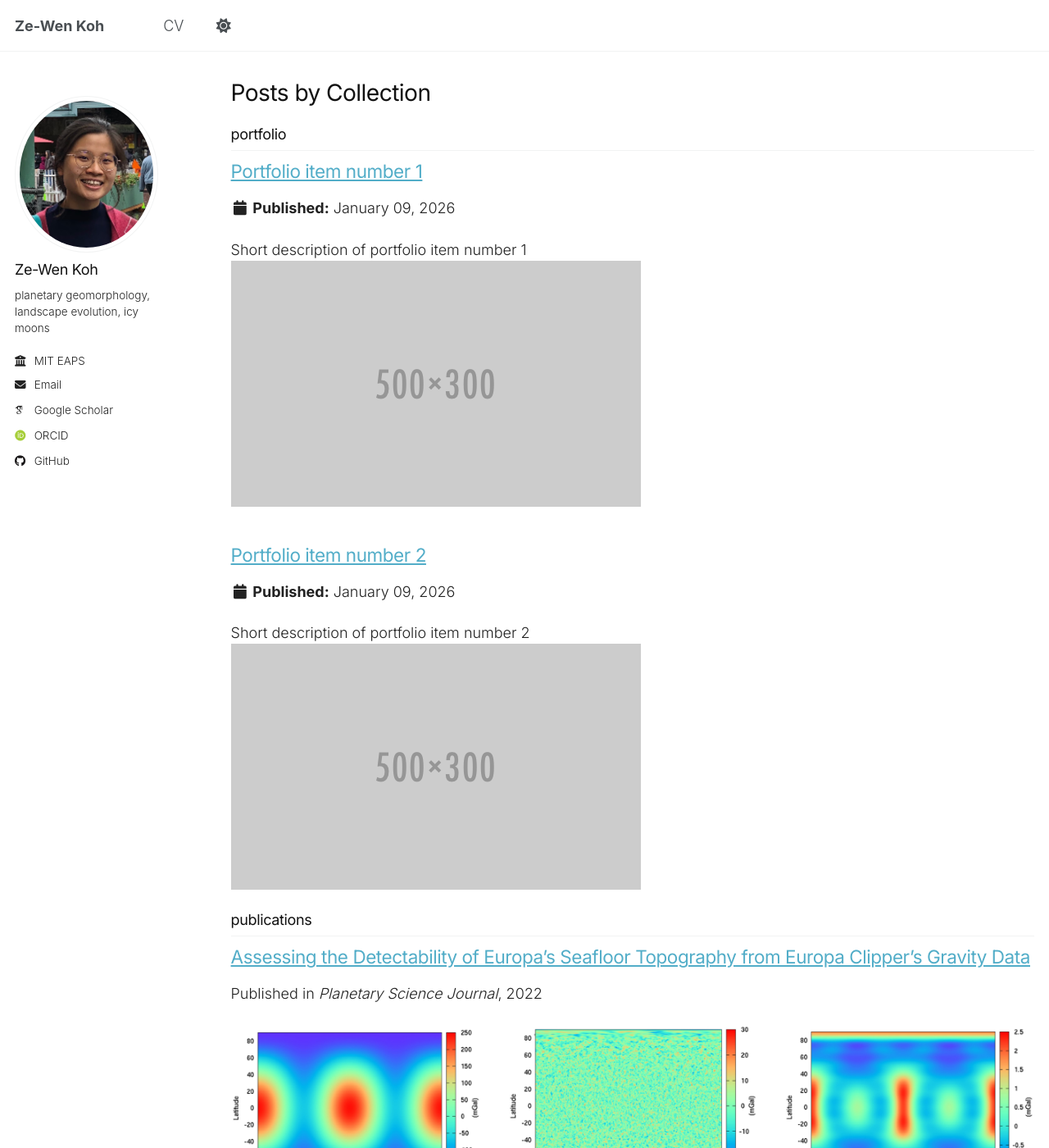
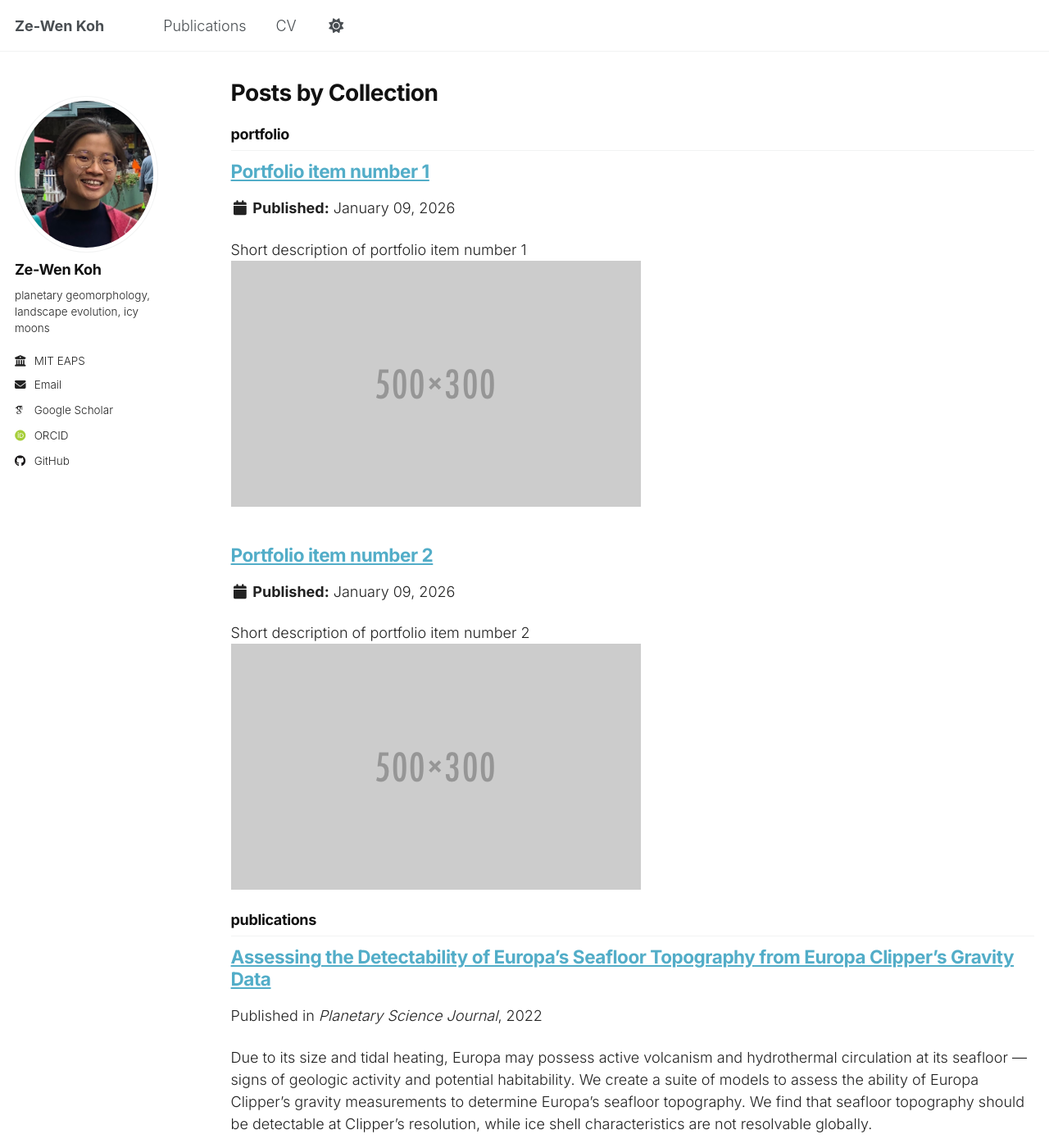
Before and after one commit to kohzewen/kohzewen.github.io, a Jekyll site: the page built from _pages/collection-archive.html, in a window 1280 px wide and 1400 px high. Shown: the whole window at 82% size. Built offline with Jekyll 4.4.1, drawn with Linux system fonts in a browser that asks for light colours; some web fonts are replaced; some of the changed text lies outside the part shown.

Commit message:
draft of publications page

```diff
--- a/_data/navigation.yml
+++ b/_data/navigation.yml
@@ -8,8 +8,8 @@
 #      Markdown formatted page while the second is generated using JSON.
 
 main:
-  # - title: "Publications"
-  #   url: /publications/
+  - title: "Publications"
+    url: /publications/
 
   # - title: "Talks"
   #   url: /talks/
--- a/_publications/2022-08-19-europa.md
+++ b/_publications/2022-08-19-europa.md
@@ -1,11 +1,21 @@
 ---
 title: "Assessing the Detectability of Europa’s Seafloor Topography from Europa Clipper’s Gravity Data"
-collection: publications
-category: manuscripts
-permalink: 'https://iopscience.iop.org/article/10.3847/PSJ/ac82aa'
-excerpt: "<img src='/figs/psjfig3.jpg'>"
 date: 2022-08-19
-venue: 'Planetary Science Journal'
-citation: "<b>Koh, Z.</b>, Nimmo, F., Lunine, J.I., Mazarico, E., Dombard, A.J. (2022). &quot;Assessing the Detectability of Europa's Seafloor Topography from Europa Clipper's Gravity Data.&quot; <i>Planetary Science Journal</i>. 3(8). doi: 10.3847/PSJ/ac82aa"
+venue: "Planetary Science Journal"
+authors: "<strong>Z. Koh</strong>, F. Nimmo, J.I. Lunine, E. Mazarico, A.J. Dombard"
+pdf: "/files/2022-europa.pdf"
+paperurl: "https://iopscience.iop.org/article/10.3847/PSJ/ac82aa"
+excerpt: "Due to its size and tidal heating, Europa may possess active volcanism and hydrothermal circulation at its seafloor --- signs of geologic activity and potential habitability. We create a suite of models to assess the ability of Europa Clipper's gravity measurements to determine Europa's seafloor topography. We find that seafloor topography should be detectable at Clipper's resolution, while ice shell characteristics are not resolvable globally."
 ---
-The contents above will be part of a list of publications, if the user clicks the link for the publication than the contents of section will be rendered as a full page, allowing you to provide more information about the paper for the reader. When publications are displayed as a single page, the contents of the above "citation" field will automatically be included below this section in a smaller font.
+<div style="display: flex; gap: 12px; align-items: start;">
+
+  <div style="flex: 2; display: flex; flex-direction: column; gap: 12px;">
+    <img src="/figs/2022-europa-fig1.jpg" style="width: 100%; border: 1px solid #eee; border-radius: 4px;">
+    <img src="/figs/2022-europa-fig3.jpg" style="width: 100%; border: 1px solid #eee; border-radius: 4px;">
+  </div>
+
+  <div style="flex: 1;">
+    <img src="/figs/2022-europa-fig2.jpg" style="width: 100%; border: 1px solid #eee; border-radius: 4px;">
+  </div>
+
+</div>
--- /dev/null
+++ b/_publications/2025-11-21-maven.md
@@ -0,0 +1,20 @@
+---
+title: "Global Occurrence of Kelvin-Helmholtz Vortices at Mars"
+date: 2025-11-21
+venue: 'Geophysical Research Letters'
+authors: "<strong>Z. Koh</strong>, G. Poh, C.M. Fowler, K.G. Hanley, X. Ma, et al."
+pdf: "files/2025-maven.pdf"
+paperurl: "http://dx.doi.org/10.1029/2025GL117836"
+excerpt: "When solar wind from the Sun meets the magnetic field of Mars, it slows down significantly, inducing Kelvin-Helmholtz (K-H) vortices to form at the boundary of Mars' magnetic field. While these vortices have previously only been found in Mars' northern hemisphere, we identify for the first time 6 K-H vortices at the equator and in the southern hemisphere, proving that they are a global phenomenon. Our findings suggest that K-H vortices may contribute more significantly to Martian atmospheric loss than previously thought."
+---
+<div style="display: flex; gap: 12px; align-items: start;">
+
+  <div style="flex: 1; gap: 12px;">
+    <img src="/figs/2025-maven-fig1.pdf" style="width: 100%; border: 1px solid #eee; border-radius: 4px;">
+  </div>
+
+  <div style="flex: 2;">
+    <img src="/figs/2025-maven-fig2.pdf" style="width: 100%; border: 1px solid #eee; border-radius: 4px;">
+  </div>
+
+</div>
--- a/assets/css/main.scss
+++ b/assets/css/main.scss
@@ -50,13 +50,13 @@
 body {
   font-family: "Inter", -apple-system, BlinkMacSystemFont, "Segoe UI", Roboto, Helvetica, Arial, sans-serif !important;
   color: #222222 !important; /* A very dark grey, softer than pure black */
-  font-weight: 300 !important;
+  font-weight: 350 !important;
   -webkit-font-smoothing: antialiased;
 }
 
 h1, h2, h3, h4 {
   font-family: "Inter", sans-serif !important;
-  font-weight: 500 !important;
+  font-weight: 600 !important;
   color: #111111 !important;
   letter-spacing: -0.02em; /* Gives it that tight, modern look */
 }
```
Also changed, not shown: _pages/publications.html (+31 -23 lines), _publications/2025-06-08-paper-title-number-5.md (deleted, +0 -12 lines), figs/2022-europa-fig1.jpg (renamed from figs/psjfig1.jpg), figs/2022-europa-fig2.jpg (renamed from figs/psjfig2.jpg), figs/2022-europa-fig3.jpg (renamed from figs/psjfig3.jpg), 7 other files.
